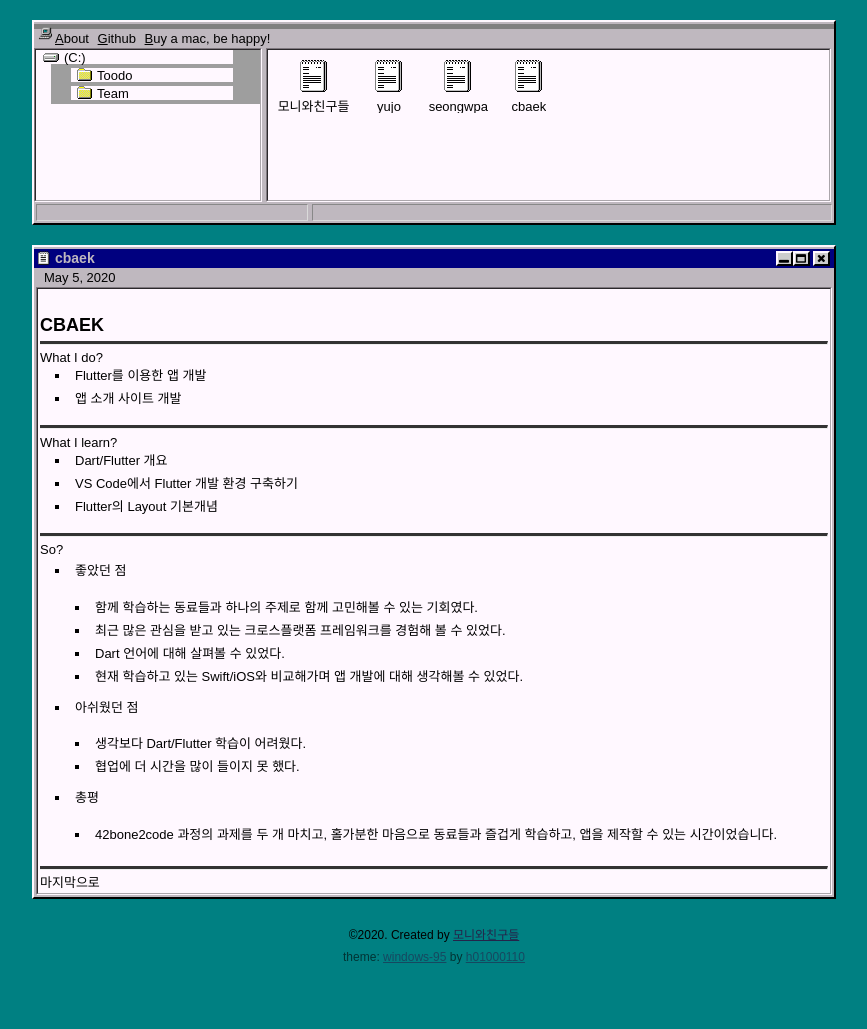
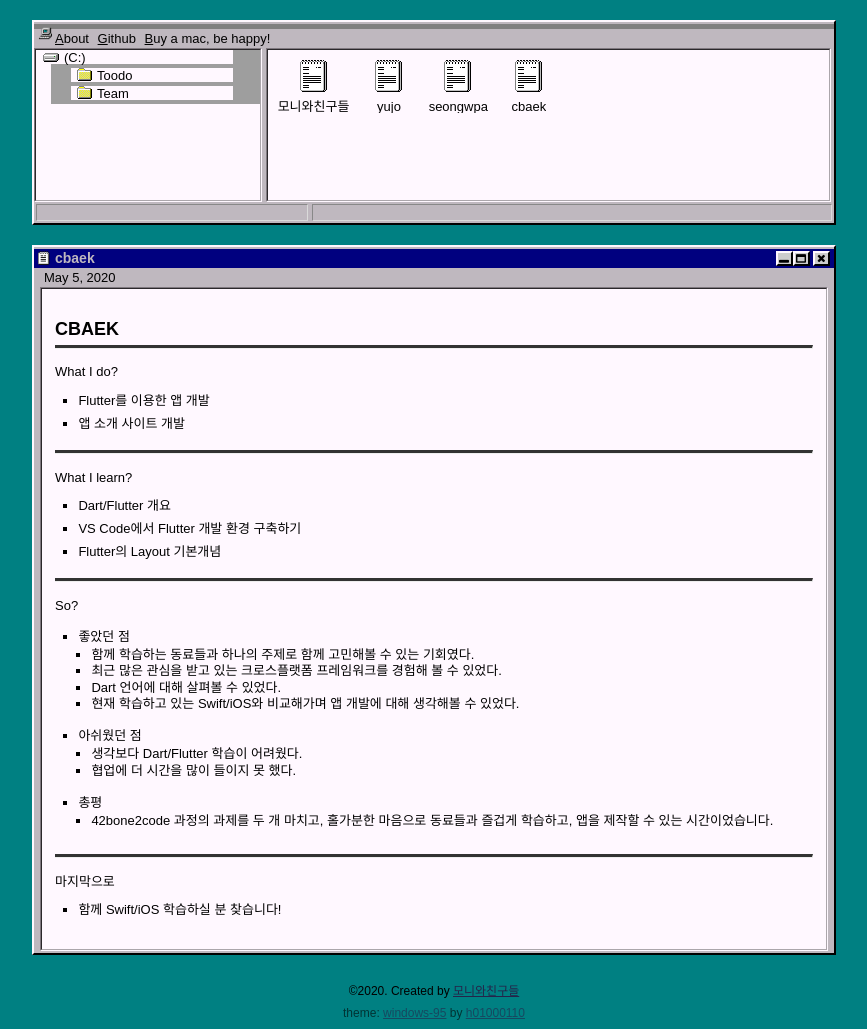
Before and after one commit to yujo11/PROGRAM_42, a Jekyll site: the page built from docs/_posts/2020-05-05-cbaek.md, in a window 1280 px wide. Shown: the whole page, without its empty margins (206-1073 px from the left). Built offline with Jekyll 4.4.1, drawn with Linux system fonts in a browser that asks for light colours; before the commit the page ends 973 px from its top, so only the background shows below that; grey boxes are pictures that could not be loaded.

Commit message:
Edit style: .post-content, ul

```diff
--- a/docs/_sass/_main.scss
+++ b/docs/_sass/_main.scss
@@ -189,12 +189,13 @@ ul.topbar {
 .post_content {
 	position: relative;
 	width: 98.5%;
-	min-height: 600px;
-	max-height: 600px;
-	padding: 2px;
+	min-height: 320px;
+	// max-height: 600px;
+	padding: 1em;
 	margin: 0 auto;
 	overflow-y: scroll;
 	overflow-x: scroll;
+	box-sizing: border-box;
 
 	p {
 		line-height: 150%;
@@ -215,9 +216,12 @@ ul.topbar {
 	h2 {
 		font-size: 18px;
 		font-weight: 700;
-		margin: 25px 0 5px 0;
+		margin: 1em 0 5px 0;
 	}
 
+	h3 {
+		padding: 0.8em 0;
+	}
 	em {
 		font-style: italic;
 	}
@@ -239,16 +243,19 @@ ul.topbar {
 
 	ul {
 		list-style: square;
-		margin: 0 0 15px 30px;
+		margin: 0 0 15px 1.8em;
 
 		li {
-			padding: 5px;
-
+			padding: 5px 0;
+			p {
+				padding: 0;
+				margin: 0;
+			}
 			ul {
-				margin: 10px 0 0 15px;
+				margin: 0 0 0.4em 1em;
 
 				li {
-					padding: 5px;
+					padding: 0.12em 0;
 				}
 			}
 		}
@@ -256,16 +263,19 @@ ul.topbar {
 
 	ol {
 		list-style: decimal-leading-zero;
-		margin: 0 0 15px 30px;
+		margin: 0 0 15px 1.8em;
 
 		li {
-			padding: 5px;
-
+			padding: 5px 0;
+			p {
+				padding: 0;
+				margin: 0;
+			}
 			ul {
-				margin: 10px 0 0 15px;
+				margin: 0 0 0.4em 1em;
 
 				li {
-					padding: 5px;
+					padding: 0.12em 0;
 				}
 			}
 		}
```
